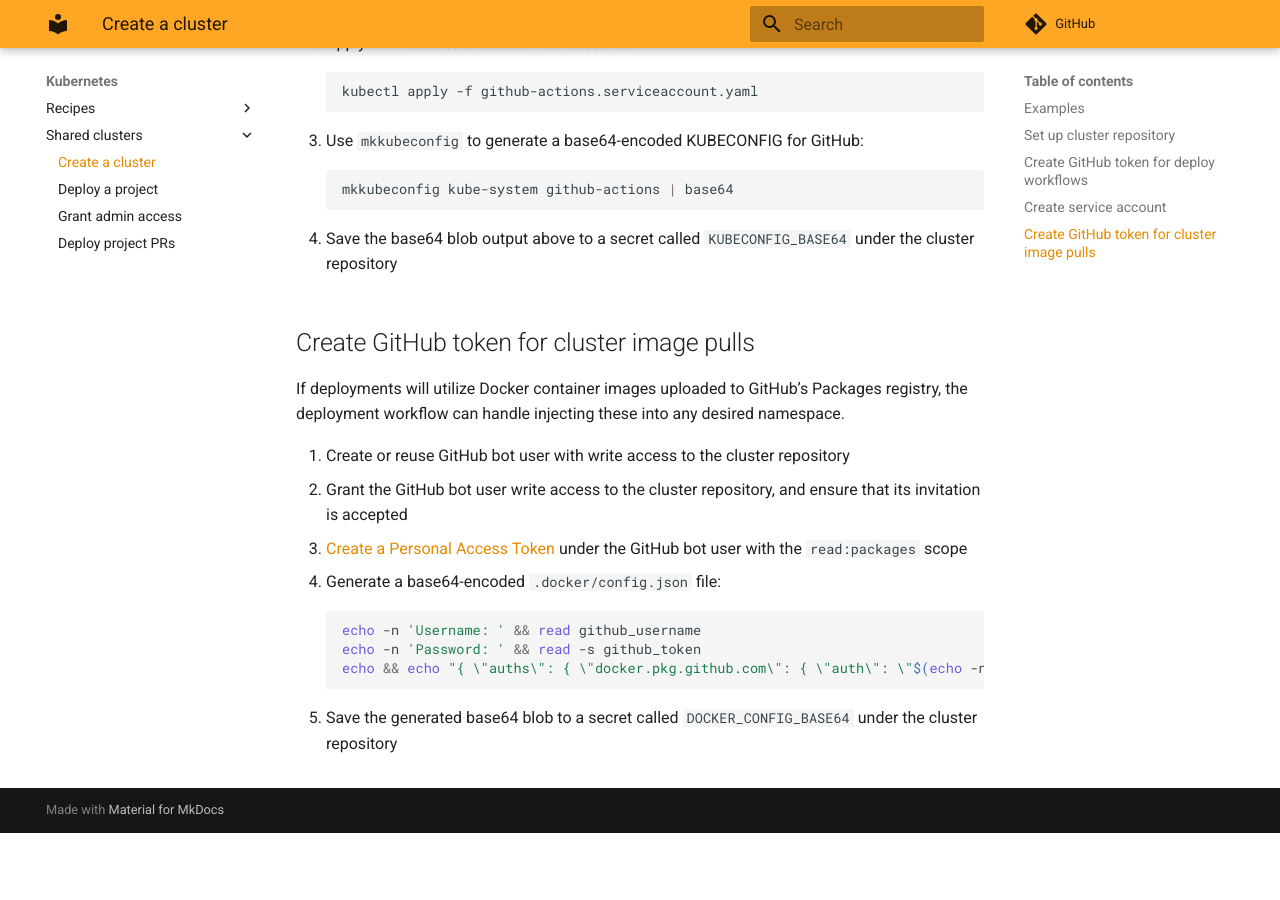
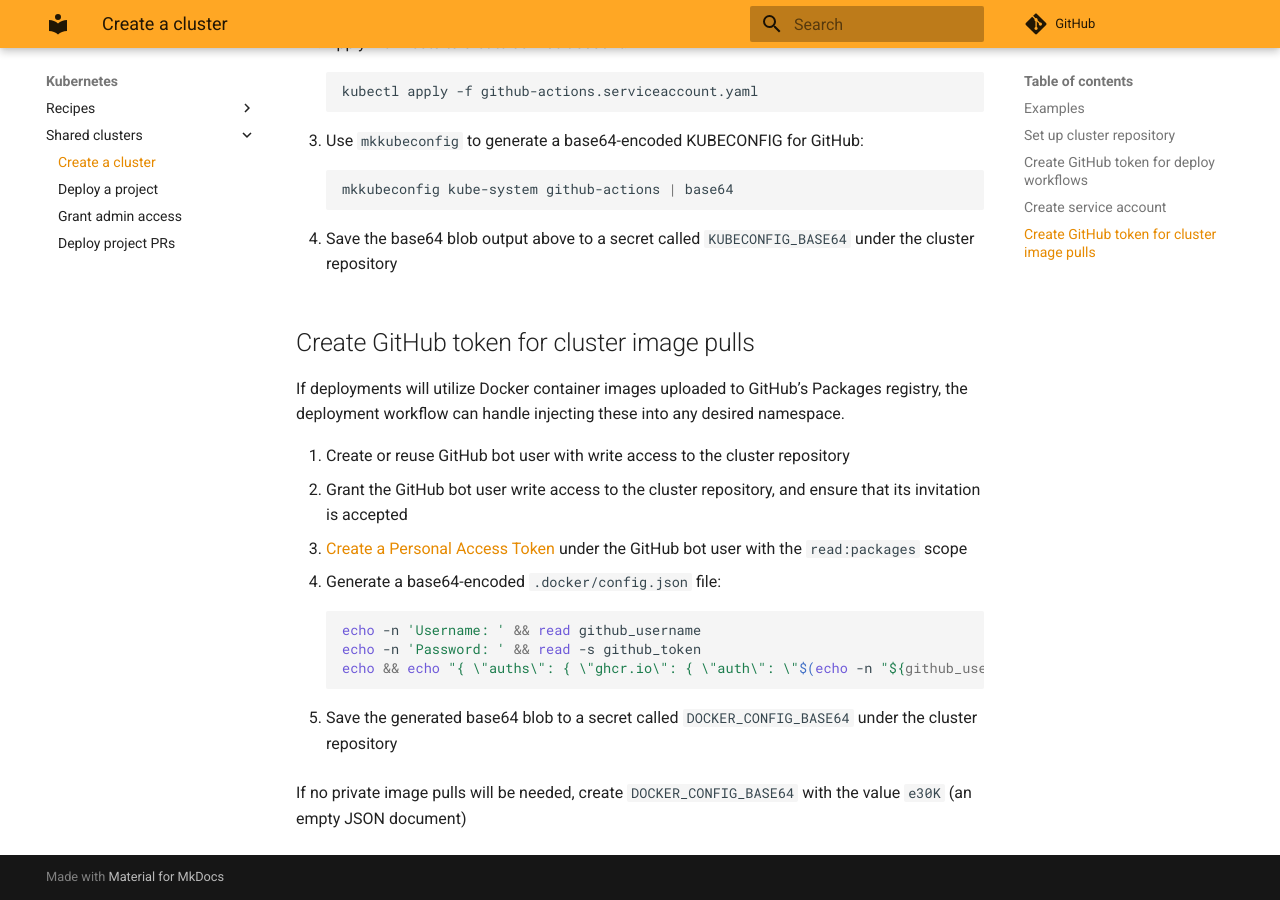
Before and after one commit to JarvusLabs/library, an MkDocs documentation site: the page built from docs/kubernetes/shared-clusters/create-cluster.md, in a window 1280 px wide and 900 px high, scrolled down 3493 px. Built offline with MkDocs 1.6.1 and Material for MkDocs 9.7.7, drawn with Linux system fonts in a browser that asks for light colours; nearby versions of some CDN libraries; comment, search, counter and statistics services are not loaded; before the commit the page ends 4326 px from its top, so only the background shows below that.

Commit message:
docs: update github docker token setup

````diff
--- a/docs/kubernetes/shared-clusters/create-cluster.md
+++ b/docs/kubernetes/shared-clusters/create-cluster.md
@@ -175,7 +175,9 @@ If deployments will utilize Docker container images uploaded to GitHub's Package
     ```bash
     echo -n 'Username: ' && read github_username
     echo -n 'Password: ' && read -s github_token
-    echo && echo "{ \"auths\": { \"docker.pkg.github.com\": { \"auth\": \"$(echo -n "${github_username}:${github_token}" | base64)\" }, \"ghcr.io\": { \"auth\": \"$(echo -n "${github_username}:${github_token}" | base64)\" } } }" | base64
+    echo && echo "{ \"auths\": { \"ghcr.io\": { \"auth\": \"$(echo -n "${github_username}:${github_token}" | base64)\" }, \"ghcr.io\": { \"auth\": \"$(echo -n "${github_username}:${github_token}" | base64)\" } } }" | base64
     ```
 
 5. Save the generated base64 blob to a secret called `DOCKER_CONFIG_BASE64` under the cluster repository
+
+If no private image pulls will be needed, create `DOCKER_CONFIG_BASE64` with the value `e30K` (an empty JSON document)
````
